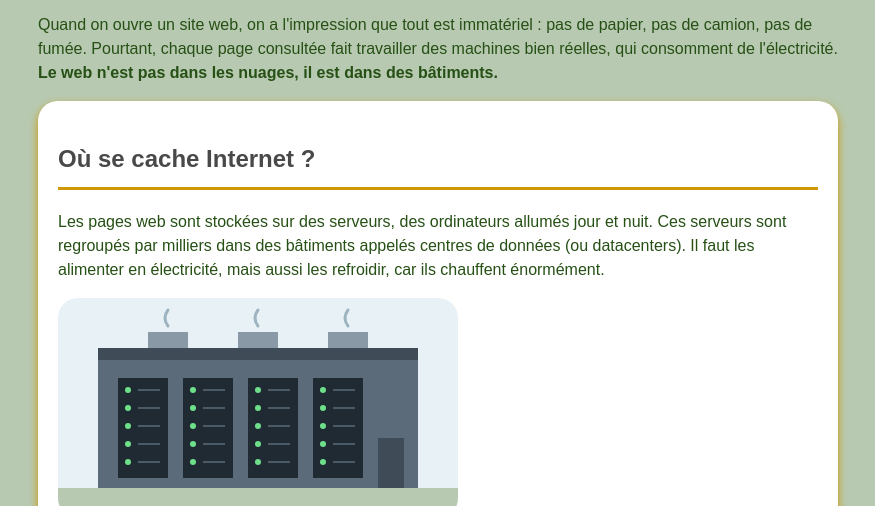
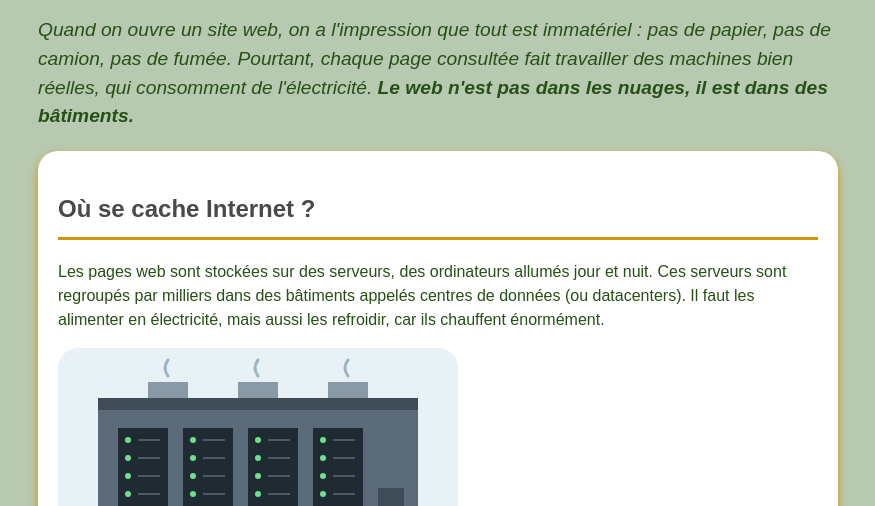
Before and after one commit to Osc4r08/tp-durability, a plain HTML site: page index.html in a window 1280 px wide. Shown: the part 294-800 px from the top of the page, without its empty margins (72-947 px from the left). Drawn offline with Linux system fonts and the light colour scheme.

Commit message:
ajout de la classe "intro"

```diff
--- a/index.html
+++ b/index.html
@@ -13,7 +13,7 @@
   </header>
 
   <main>
-    <p>Quand on ouvre un site web, on a l'impression que tout est immatériel : pas de papier, pas de camion, pas de fumée. Pourtant, chaque page consultée fait travailler des machines bien réelles, qui consomment de l'électricité. <strong>Le web n'est pas dans les nuages, il est dans des bâtiments.</strong></p>
+    <p class="intro">Quand on ouvre un site web, on a l'impression que tout est immatériel : pas de papier, pas de camion, pas de fumée. Pourtant, chaque page consultée fait travailler des machines bien réelles, qui consomment de l'électricité. <strong>Le web n'est pas dans les nuages, il est dans des bâtiments.</strong></p>
 
     <section>
       <h2>Où se cache Internet ?</h2>
--- a/style.css
+++ b/style.css
@@ -62,3 +62,9 @@ section {
     border-radius: 20px;
     box-shadow: 0 4px 8px #cf9800;
 }
+
+.intro {
+    font-size: 1.2em;
+    margin-bottom: 20px;
+    font-style: italic;
+}
```
